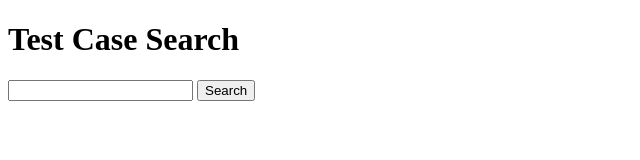
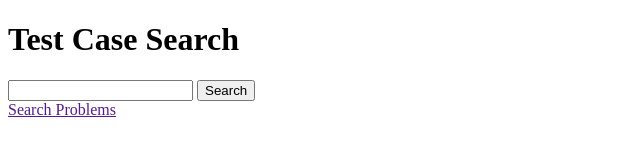
Before and after one commit to koavan/CodeDriverWeb, a plain HTML site: page web/index.html in a window 1280 px wide. Shown: the whole page, without its empty margins (0-640 px from the left). Drawn offline with Linux system fonts and the light colour scheme.

```diff
--- a/web/index.html
+++ b/web/index.html
@@ -20,5 +20,6 @@
                 <input type="submit" value="Search">
             </div>
         </form>
+        <a href="">Search Problems</a>
     </body>
 </html>
```
